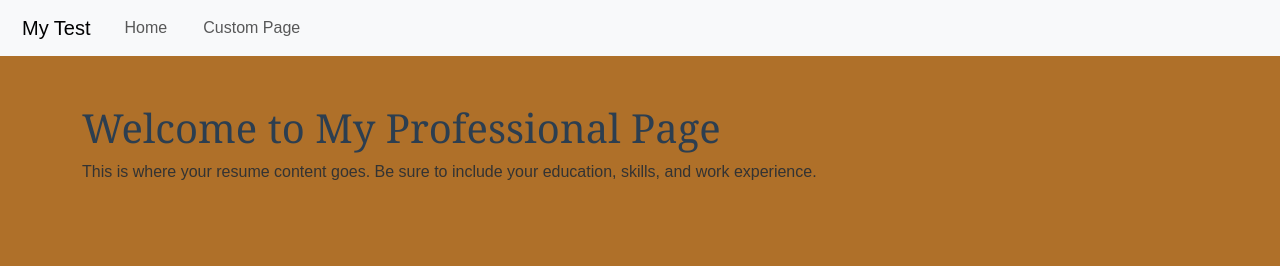
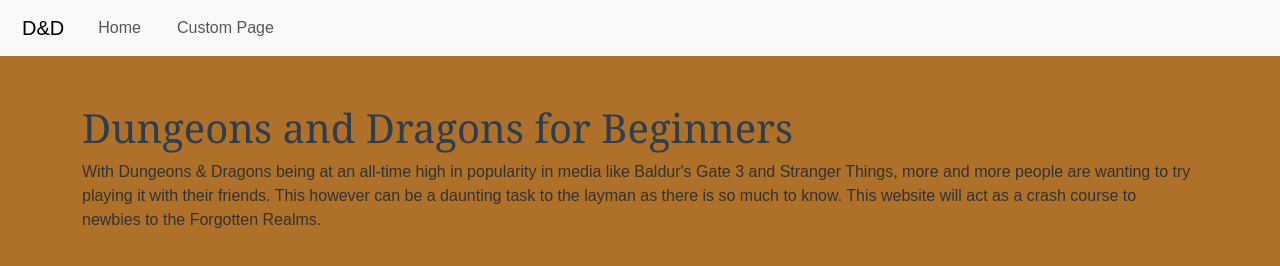
Before and after one commit to Dallyboi69/My-Passion-Project, a plain HTML site: page index.html in a window 1280 px wide. Drawn offline with nearby package versions, Linux system fonts and the light colour scheme.

Commit message:
Upload
Change first page

```diff
--- a/index.html
+++ b/index.html
@@ -12,7 +12,7 @@
 <body>
     <nav class="navbar navbar-expand-lg navbar-light bg-light">
         <div class="container-fluid">
-            <a class="navbar-brand" href="#">My Test</a>
+            <a class="navbar-brand" href="#">D&D</a>
             <div class="collapse navbar-collapse">
                 <ul class="navbar-nav me-auto">
                     <li class="nav-item"><a class="nav-link" href="#">Home</a></li>
@@ -22,8 +22,8 @@
         </div>
     </nav>
     <div class="container mt-5">
-        <h1>Welcome to My Professional Page</h1>
-        <p>This is where your resume content goes. Be sure to include your education, skills, and work experience.</p>
+        <h1>Dungeons and Dragons for Beginners</h1>
+        <p>With Dungeons & Dragons being at an all-time high in popularity in media like Baldur's Gate 3 and Stranger Things, more and more people are wanting to try playing it with their friends. This however can be a daunting task to the layman as there is so much to know. This website will act as a crash course to newbies to the Forgotten Realms.</p>
     </div>
     <!-- Bootstrap JS -->
     <script src="https://cdn.jsdelivr.net/npm/bootstrap@5.3.0-alpha1/dist/js/bootstrap.bundle.min.js"></script>
```
Also changed, not shown: scratch.HTML (line endings or trailing spaces).
